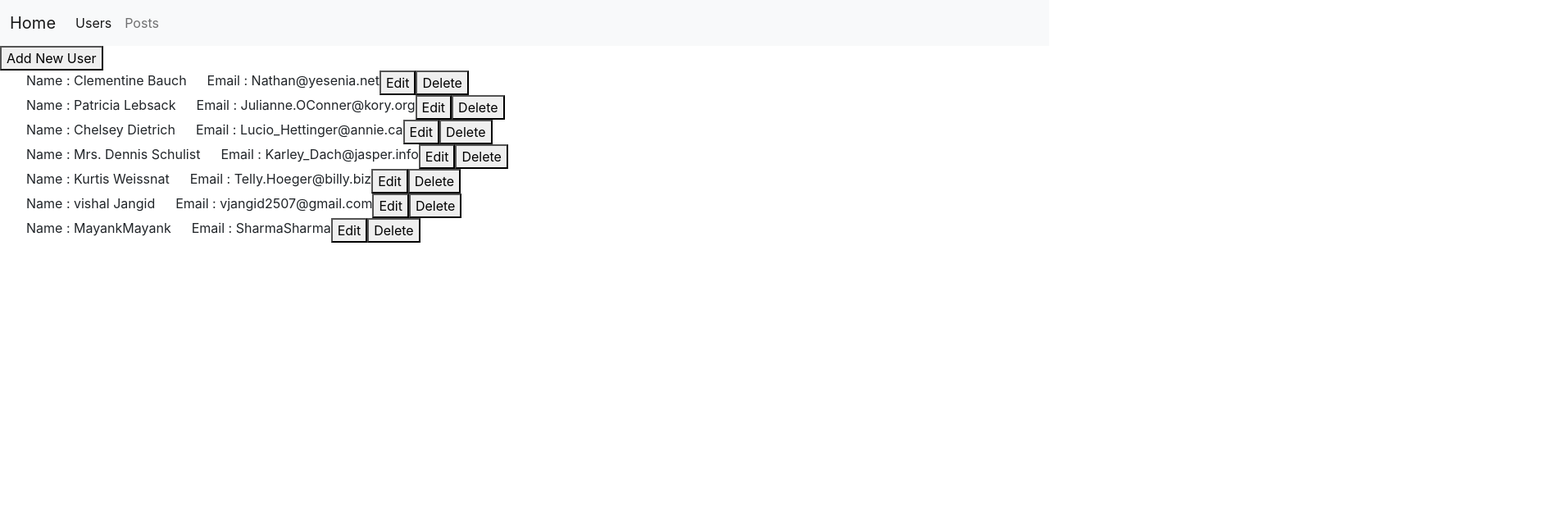
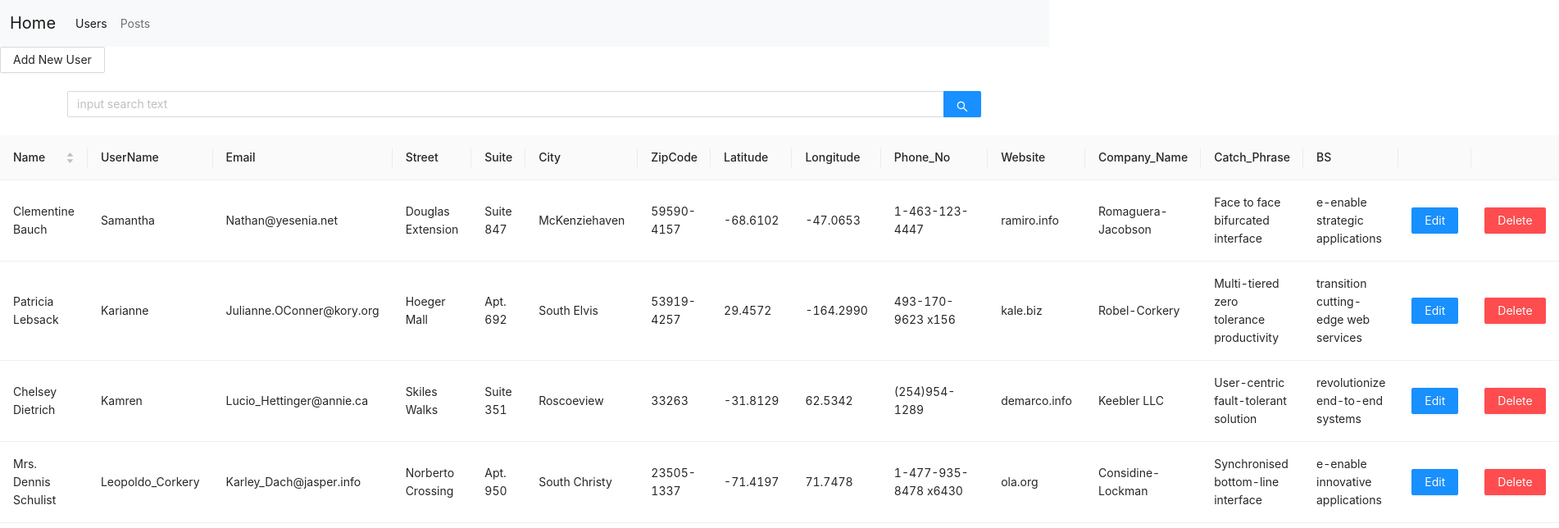
Before and after one commit to vishaljaddweb/ReactJs-Tasks, a React (Create React App) app in the folder user-post-task/: page /users in a window 1280 px wide. Shown: the top 644 px of the page at 82% size, 1902 px wide, since content can reach past the window. Built offline with nearby package versions, Linux system fonts and the light colour scheme; data requests are answered from the project's data file.

Commit message:
ant design added in users

```diff
--- a/user-post-task/package.json
+++ b/user-post-task/package.json
@@ -6,6 +6,7 @@
     "@testing-library/jest-dom": "^5.15.1",
     "@testing-library/react": "^11.2.7",
     "@testing-library/user-event": "^12.8.3",
+    "antd": "^4.17.2",
     "axios": "^0.24.0",
     "react": "^17.0.2",
     "react-dom": "^17.0.2",
--- a/user-post-task/src/components/users/Users.js
+++ b/user-post-task/src/components/users/Users.js
@@ -2,6 +2,9 @@ import axios from 'axios';
 import React, { Component } from 'react'
 import AddDataForm from './AddDataForm';
 import EditUser from './EditUser';
+import { Table, Input, Button } from 'antd';
+import 'antd/dist/antd.css';
+const { Search } = Input;
 
 class Users extends Component {
 
@@ -76,17 +79,121 @@ class Users extends Component {
         })
     }
 
+    onSearch = (value) => {
+        console.log(value)
+    }
+
+    columns = [
+        {
+            title: 'Name',
+            dataIndex: 'name',
+            key: 'id',
+            sorter:(a,b)=>a.name - b.name
+        },
+        {
+            title: 'UserName',
+            dataIndex: 'username',
+            key: 'id',
+        },
+        {
+            title: 'Email',
+            dataIndex: 'email',
+            key: 'id',
+        },
+        {
+            title: 'Street',
+            dataIndex: ['address', 'street'],
+            key: 'id',
+        },
+        {
+            title: 'Suite',
+            dataIndex: ['address', 'suite'],
+            key: 'id',
+        },
+        {
+            title: 'City',
+            dataIndex: ['address', 'city'],
+            key: 'id',
+        },
+        {
+            title: 'ZipCode',
+            dataIndex: ['address', 'zipcode'],
+            key: 'id',
+        },
+        {
+            title: 'Latitude',
+            dataIndex: ['address', 'geo', 'lat'],
+            key: 'id'
+        },
+        {
+            title: 'Longitude',
+            dataIndex: ['address', 'geo', 'lng'],
+            key: 'id',
+        },
+        {
+            title: 'Phone_No',
+            dataIndex: 'phone',
+            key: 'id',
+
+        },
+        {
+            title: 'Website',
+            dataIndex: 'website',
+            key: 'id',
+
+        },
+        {
+            title: 'Company_Name',
+            dataIndex: ['company', 'name'],
+            key: 'id',
+
+        },
+        {
+            title: 'Catch_Phrase',
+            dataIndex: ['company', 'catchPhrase'],
+            key: 'id'
+        },
+        {
+            title: 'BS',
+            dataIndex: ['company', 'bs'],
+            key: 'id',
+        },
+        {
+            key:'id',
+            render: (item) => (
+                <>
+                    <Button type='primary' onClick={()=>this.editHandler(item)} >Edit</Button>
+                </>)
+        },
+        {
+            key:'id',
+            render: (item) => (
+                <>
+                    <Button type='danger' className='danger' onClick={()=>this.deleteHandler(item.id)} >Delete</Button>
+                </>)
+        }
+
+    ];
+
     render() {
         return (
             <>
                 <div>
-                    {!this.state.isAddData && <button onClick={this.startAddDataHandler}>Add New User</button>}
+                    {!this.state.isAddData && <Button onClick={this.startAddDataHandler}>Add New User</Button>}
                     {this.state.isAddData && <AddDataForm onSaveUserData={this.saveUserDataHandler} onCancel={this.stopAddDataHandler} />}
                 </div>
+                <br />
                 <div>
                     {this.state.isEditing ? <EditUser editUser={this.state.editUserData} onCancel={this.stopEditData} onEditSuccess={this.updateDataHandler} /> : null}
                 </div>
-                <ul  >
+                <div className="container">
+                    <Search placeholder="input search text" onSearch={this.onSearch} enterButton />
+                </div>
+                <br />
+                <header className="App-header">
+                    <Table dataSource={this.state.usersItems} columns={this.columns} />
+                </header>
+                {/* <ul  >
                     {this.state.usersItems.map((item) => {
                         return (
                             <li key={item.id} style={{ listStyle: "none", display: "flex" }}>
@@ -97,10 +204,10 @@ class Users extends Component {
                             </li>
                         )
                     })}
-                </ul>
+                </ul> */}
             </>
         )
     }
 }
 
-export default Users
+export default Users;
--- a/user-post-task/src/server/db.json
+++ b/user-post-task/src/server/db.json
@@ -94,9 +94,9 @@
     },
     {
       "id": 7,
-      "name": "Kurtis Weissnat",
+      "name": "Vishal",
       "username": "Elwyn.Skiles",
-      "email": "Telly.Hoeger@billy.biz",
+      "email": "vjangid11@gmail.com",
       "address": {
         "street": "Rex Trail",
         "suite": "Suite 280",
@@ -114,52 +114,6 @@
         "catchPhrase": "Configurable multimedia task-force",
         "bs": "generate enterprise e-tailers"
       }
-    },
-    {
-      "id": 8,
-      "name": "vishal Jangid",
-      "username": "Maxime_Nienow",
-      "email": "vjangid2507@gmail.com",
-      "address": {
-        "street": "Ellsworth Summit",
-        "suite": "Suite 729",
-        "city": "Aliyaview",
-        "zipcode": "45169",
-        "geo": {
-          "lat": "-14.3990",
-          "lng": "-120.7677"
-        }
-      },
-      "phone": "586.493.6943 x140",
-      "website": "jacynthe.com",
-      "company": {
-        "name": "Abernathy Group",
-        "catchPhrase": "Implemented secondary concept",
-        "bs": "e-enable extensible e-tailers"
-      }
-    },
-    {
-      "name": "MayankMayank",
-      "userName": "hjhjjhj",
-      "email": "SharmaSharma",
-      "address": {
-        "street": "kjkjkjkjk",
-        "suite": "kjkjkjk",
-        "city": "kjkjkjkj",
-        "zipcode": "kjkjkjkjk",
-        "geo": {
-          "lat": "kjkjkjk",
-          "lng": "kjkjkj"
-        }
-      },
-      "phone": "kjkjkjkj",
-      "website": "kjkjkjkj",
-      "company": {
-        "name": "kjkjkjkj",
-        "catchPhrase": "kjkjkjkj",
-        "bs": "kjkjkjk"
-      },
-      "id": 9
     }
   ],
   "posts": [
@@ -450,66 +404,6 @@
       "id": 70,
       "title": "voluptatem laborum magni",
       "body": "sunt repellendus quae\nest asperiores aut deleniti esse accusamus repellendus quia aut\nquia dolorem unde\neum tempora esse dolore"
-    },
-    {
-      "userId": 8,
-      "id": 71,
-      "title": "et iusto veniam et illum aut fuga",
-      "body": "occaecati a doloribus\niste saepe consectetur placeat eum voluptate dolorem et\nqui quo quia voluptas\nrerum ut id enim velit est perferendis"
-    },
-    {
-      "userId": 8,
-      "id": 72,
-      "title": "sint hic doloribus consequatur eos non id",
-      "body": "quam occaecati qui deleniti consectetur\nconsequatur aut facere quas exercitationem aliquam hic voluptas\nneque id sunt ut aut accusamus\nsunt consectetur expedita inventore velit"
-    },
-    {
-      "userId": 8,
-      "id": 73,
-      "title": "consequuntur deleniti eos quia temporibus ab aliquid at",
-      "body": "voluptatem cumque tenetur consequatur expedita ipsum nemo quia explicabo\naut eum minima consequatur\ntempore cumque quae est et\net in consequuntur voluptatem voluptates aut"
-    },
-    {
-      "userId": 8,
-      "id": 74,
-      "title": "enim unde ratione doloribus quas enim ut sit sapiente",
-      "body": "odit qui et et necessitatibus sint veniam\nmollitia amet doloremque molestiae commodi similique magnam et quam\nblanditiis est itaque\nquo et tenetur ratione occaecati molestiae tempora"
-    },
-    {
-      "userId": 8,
-      "id": 75,
-      "title": "dignissimos eum dolor ut enim et delectus in",
-      "body": "commodi non non omnis et voluptas sit\nautem aut nobis magnam et sapiente voluptatem\net laborum repellat qui delectus facilis temporibus\nrerum amet et nemo voluptate expedita adipisci error dolorem"
-    },
-    {
-      "userId": 8,
-      "id": 76,
-      "title": "doloremque officiis ad et non perferendis",
-      "body": "ut animi facere\ntotam iusto tempore\nmolestiae eum aut et dolorem aperiam\nquaerat recusandae totam odio"
-    },
-    {
-      "userId": 8,
-      "id": 77,
-      "title": "necessitatibus quasi exercitationem odio",
-      "body": "modi ut in nulla repudiandae dolorum nostrum eos\naut consequatur omnis\nut incidunt est omnis iste et quam\nvoluptates sapiente aliquam asperiores nobis amet corrupti repudiandae provident"
-    },
-    {
-      "userId": 8,
-      "id": 78,
-      "title": "quam voluptatibus rerum veritatis",
-      "body": "nobis facilis odit tempore cupiditate quia\nassumenda doloribus rerum qui ea\nillum et qui totam\naut veniam repellendus"
-    },
-    {
-      "userId": 8,
-      "id": 79,
-      "title": "pariatur consequatur quia magnam autem omnis non amet",
-      "body": "libero accusantium et et facere incidunt sit dolorem\nnon excepturi qui quia sed laudantium\nquisquam molestiae ducimus est\nofficiis esse molestiae iste et quos"
-    },
-    {
-      "userId": "9",
-      "title": "VishalVishalVishal",
-      "body": "JangidJangidJangid",
-      "id": 80
     }
   ]
 }
```
Also changed, not shown: user-post-task/src/components/users/AddDataForm.js (+2 -8 lines), 1 other file (tests, documents, lock files or other folders).
